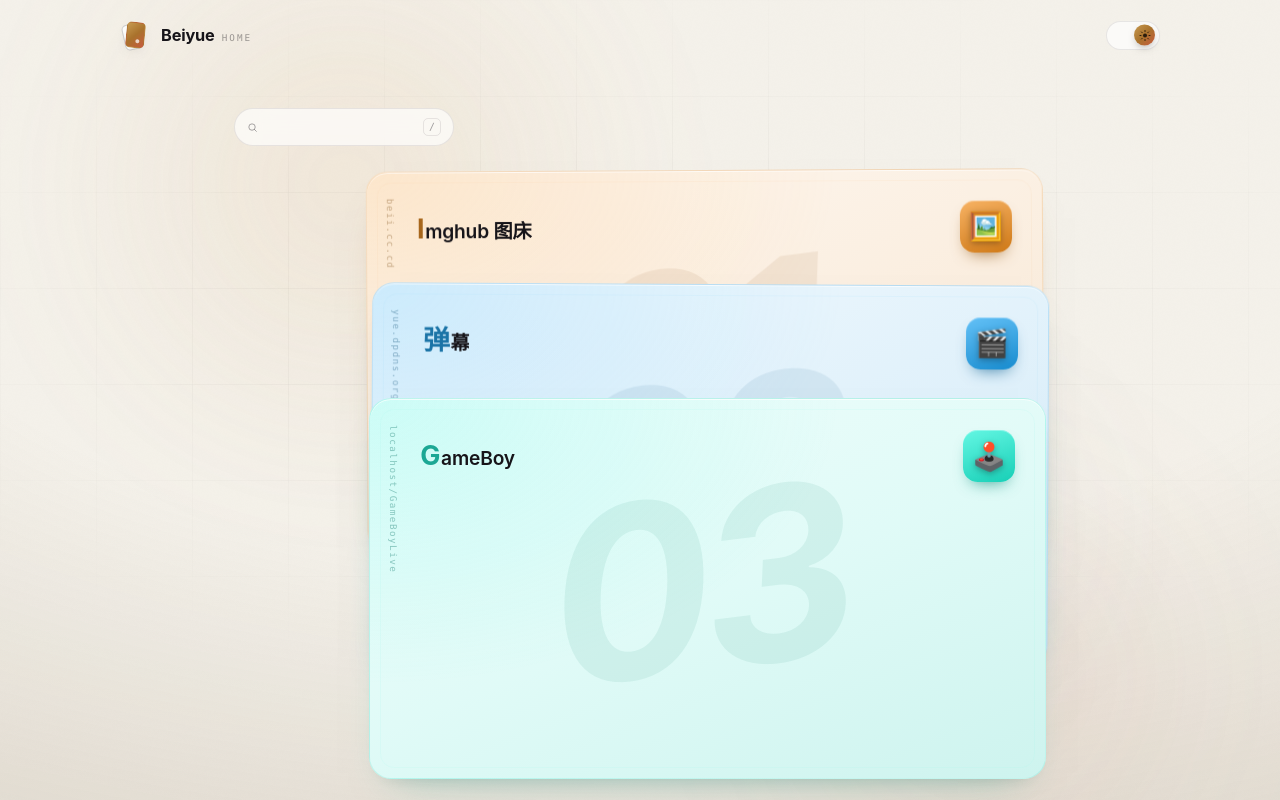
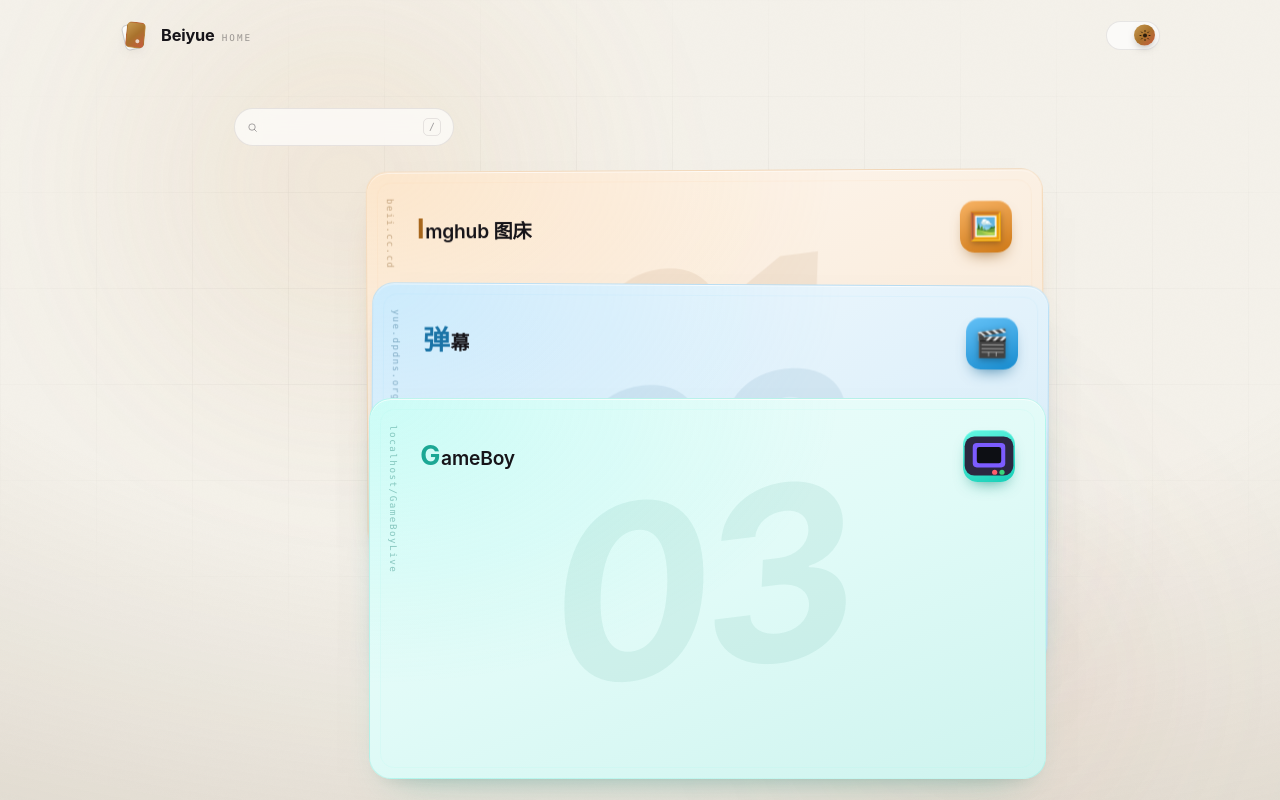
Before and after one commit to yinyiqu/beiyue-home, a Vue app: page / in a window 1280 px wide. Shown: the top 800 px of the page. Built offline with nearby package versions, Linux system fonts and the light colour scheme.

Commit message:
feat: use gameboy app icon

```diff
--- a/src/data/site.js
+++ b/src/data/site.js
@@ -56,6 +56,8 @@
     desc: '拖一张卡带进去，就能在浏览器里玩 GB / GBC / GBA。',
     url: `${import.meta.env.BASE_URL}GameBoyLive/`,
     emoji: '🕹️',
+    /* 用模拟器自己的图标，和参考站一致 */
+    icon: `${import.meta.env.BASE_URL}icons/gameboy.svg`,
     /* 与参考站 GameBoy 那张牌一致：青绿 */
     hue: 172
   }
```
Also changed, not shown: public/icons/gameboy.svg (added), 3 other files (tests, documents, lock files or other folders).
